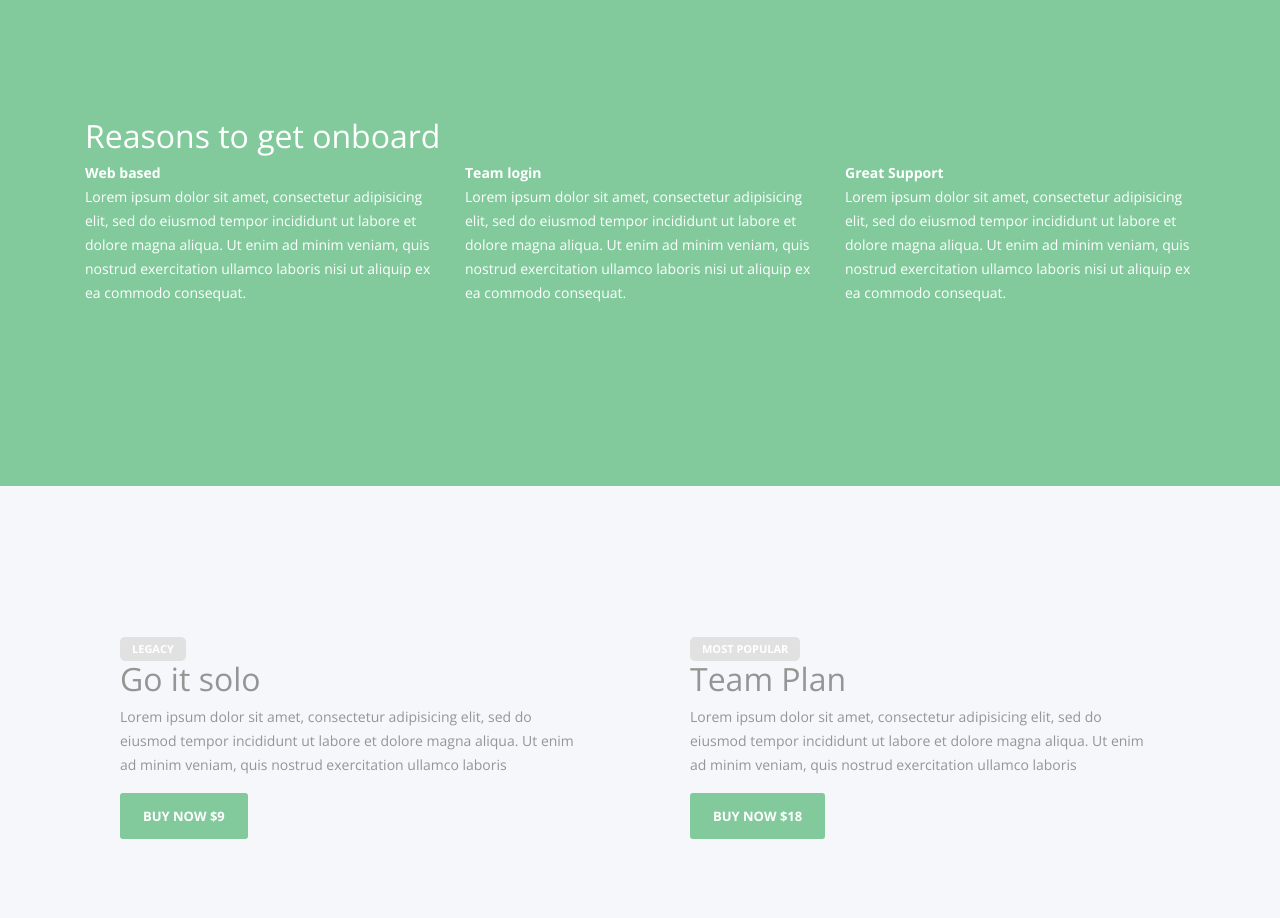
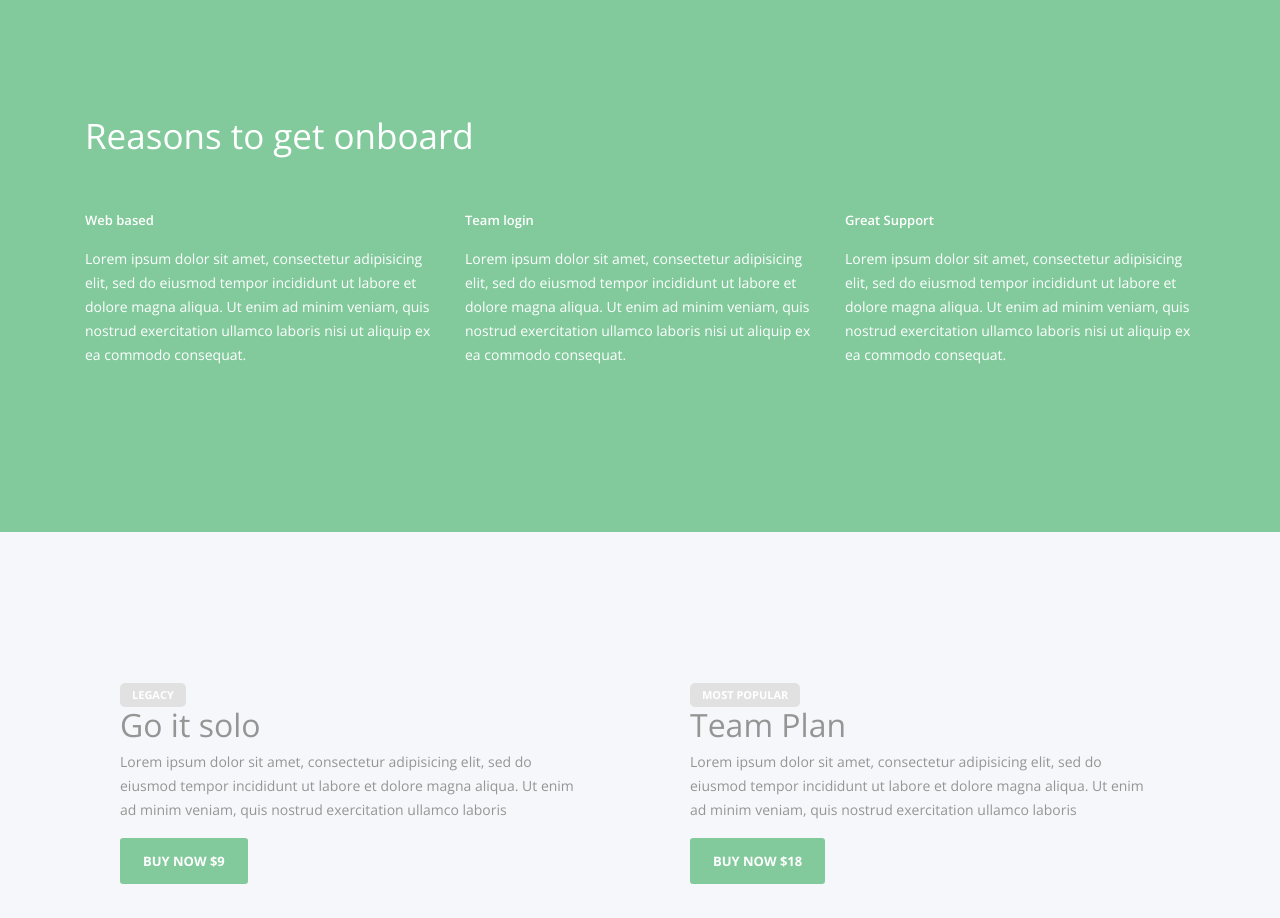
Before and after one commit to EugeneAndrievsky/Take, a website: page index.html in a window 1280 px wide. Shown: the part 3442-4360 px from the top of the page. Drawn offline with nearby package versions, Linux system fonts and the light colour scheme; files that its build step writes are made by us from their sources.

Commit message:
Доделал блок  Reasons

```diff
--- a/less/blocks/reasons.less
+++ b/less/blocks/reasons.less
@@ -1,7 +1,91 @@
 .reasons {
-  padding-top: 120px;
-  padding-bottom: 165px;
+  padding-top: 70px;
+  padding-bottom: 80px;
 
   color: white;
   background-color: @lightgreen;
+
+  h2 {
+    margin-top: 0;
+    margin-bottom: 55px;
+
+    font-family: 'Open Sans', sans-serif;
+    font-size: 35px;
+    line-height: 35px;
+    font-weight: 300;
+  }
+
+  b {
+    display: block;
+    margin-bottom: 10px;
+
+    font-family: 'Open Sans', sans-serif;
+    font-size: 13px;
+    line-height: 24px;
+    font-weight: 600;
+
+    color: white;
+  }
+
+  p {
+    margin-top: 0;
+    margin-bottom: 35px;
+
+    font-family: 'Open Sans', sans-serif;
+    font-size: 14px;
+    line-height: 24px;
+    font-weight: 400;
+
+    color: white;
+  }
 }
+
+.reasons .row {
+  div:last-child p {
+    margin-bottom: 0;
+  }
+}
+
+@media @sm {
+
+  .reasons {
+    padding-top: 80px;
+    padding-bottom: 90px;
+  }
+
+}
+
+@media @md {
+
+  .reasons {
+    padding-top: 90px;
+    padding-bottom: 115px;
+
+    b {
+      margin-bottom: 15px;
+    }
+
+    p {
+      margin-bottom: 0;
+    }
+  }
+
+}
+
+@media @lg {
+
+  .reasons {
+    padding-top: 105px;
+    padding-bottom: 140px;
+  }
+
+}
+
+@media @xl {
+
+  .reasons {
+    padding-top: 120px;
+    padding-bottom: 165px;
+  }
+
+}
```
